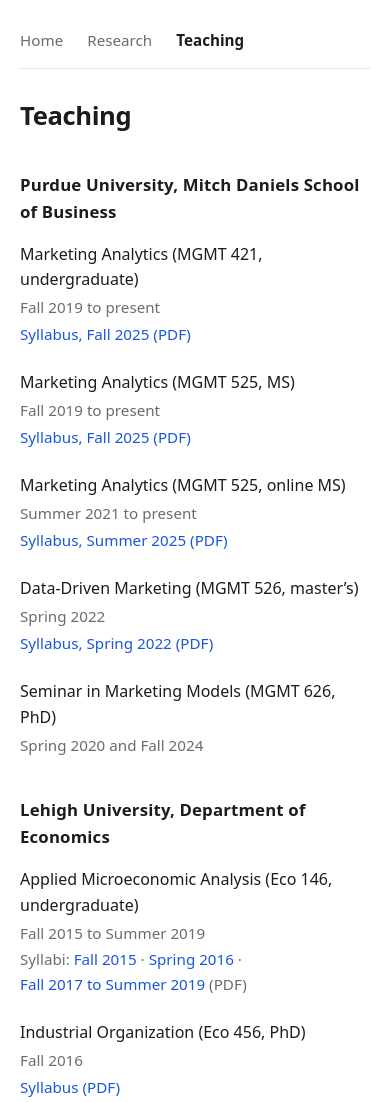
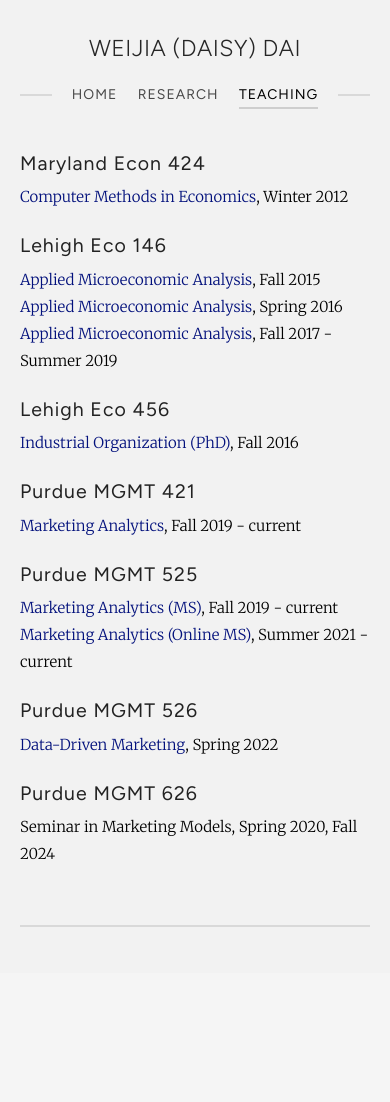
Before and after one commit to daisywdai/daisywdai.github.io, a plain HTML site: page teaching/index.html in a window 390 px wide. Shown: the top 1102 px of the page. After the commit the page ends 973 px from the top, so only its background shows below. Drawn offline with Linux system fonts and the light colour scheme.

Commit message:
Restore the earlier site design and the inline research format
Gray bordered canvas, centered name and navigation, Merriweather body
text with Figtree headings (both self-hosted, SIL OFL), navy links.
Research page regains its summary paragraph and lists papers as
"Title, with coauthors. Journal, details." Teaching page returns to
the two-column course list. CV link sits under Links on the home page.

Co-Authored-By: Claude Fable 5.2 <noreply@anthropic.com>

```diff
--- a/style.css
+++ b/style.css
@@ -1,130 +1,177 @@
 /* daisywdai.com: one stylesheet for the whole site. Plain HTML, no scripts. */
 
-:root {
-  --text: #1c1c1e;
-  --muted: #6b6b70;
-  --link: #1a56db;
-  --rule: #e6e6ea;
-  --bg: #ffffff;
+@font-face {
+  font-family: "Merriweather";
+  font-style: normal;
+  font-weight: 300 900;
+  font-display: swap;
+  src: url("fonts/merriweather-variable.woff2") format("woff2");
 }
 
-@media (prefers-color-scheme: dark) {
-  :root {
-    --text: #ececef;
-    --muted: #9a9aa2;
-    --link: #8ab4f8;
-    --rule: #2c2c31;
-    --bg: #141416;
-  }
+@font-face {
+  font-family: "Merriweather";
+  font-style: italic;
+  font-weight: 300 900;
+  font-display: swap;
+  src: url("fonts/merriweather-variable-italic.woff2") format("woff2");
+}
+
+@font-face {
+  font-family: "Figtree";
+  font-style: normal;
+  font-weight: 300 900;
+  font-display: swap;
+  src: url("fonts/figtree-variable.woff2") format("woff2");
+}
+
+:root {
+  --serif: "Merriweather", Georgia, "Times New Roman", serif;
+  --sans: "Figtree", "Helvetica Neue", Helvetica, Arial, sans-serif;
+  --page-bg: #f5f5f5;
+  --canvas-bg: #f2f2f2;
+  --rule: rgba(0, 0, 0, 0.1);
+  --text: #000;
+  --heading: #222;
+  --link: #03117c;
+  --link-hover: #60a5dd;
 }
 
 * { box-sizing: border-box; }
 
-html { font-size: 17px; -webkit-text-size-adjust: 100%; }
+html { -webkit-text-size-adjust: 100%; }
 
 body {
   margin: 0;
-  padding: 0 1.25rem;
-  font-family: system-ui, -apple-system, "Segoe UI", Roboto, "Helvetica Neue", Arial, sans-serif;
-  line-height: 1.6;
+  background: var(--page-bg);
   color: var(--text);
-  background: var(--bg);
-  -webkit-font-smoothing: antialiased;
+  font-family: var(--serif);
+  font-weight: 300;
+  font-size: 14px;
+  line-height: 1.8;
 }
 
-.page {
-  max-width: 42rem;
-  margin: 0 auto;
-  padding: 1.75rem 0 4rem;
+a { color: var(--link); text-decoration: none; }
+a:hover { color: var(--link-hover); }
+
+strong { font-weight: 700; }
+
+p { margin: 0 0 1.8em; }
+
+/* The bordered canvas that holds every page */
+.canvas {
+  width: calc(100% - 200px);
+  max-width: 1100px;
+  margin: 100px auto;
+  padding: 60px 60px 0;
+  background: var(--canvas-bg);
+  border: 2px solid var(--rule);
 }
 
-/* Navigation */
-nav {
-  display: flex;
-  gap: 1.5rem;
-  font-size: 0.95rem;
-  font-weight: 500;
-  padding-bottom: 1rem;
-  border-bottom: 1px solid var(--rule);
+/* Header: name, then navigation with a rule on each side */
+.site-name {
+  margin: 0;
+  text-align: center;
+  font-family: var(--sans);
+  font-weight: 300;
+  font-size: 28px;
+  line-height: 1.4;
+  letter-spacing: 0.5px;
+  text-transform: uppercase;
 }
 
-nav a { color: var(--muted); text-decoration: none; }
-nav a:hover { color: var(--text); }
-nav a[aria-current="page"] { color: var(--text); font-weight: 600; }
+.site-name a, .site-name a:hover { color: #262626; }
 
-a { color: var(--link); text-decoration: none; }
-a:hover { text-decoration: underline; text-underline-offset: 0.18em; }
-
-/* Headings */
-h1 {
-  font-size: 1.9rem;
-  font-weight: 650;
-  letter-spacing: -0.015em;
-  margin: 2rem 0 0.25rem;
-  line-height: 1.2;
+nav {
+  position: relative;
+  margin-top: 20px;
+  text-align: center;
+  font-family: var(--sans);
+  font-weight: 400;
+  font-size: 14px;
+  line-height: 1.6;
+  letter-spacing: 1px;
+  text-transform: uppercase;
 }
 
-h2 {
-  font-size: 1.05rem;
-  font-weight: 600;
-  letter-spacing: 0.01em;
-  margin: 2.5rem 0 1rem;
+nav::before {
+  content: "";
+  position: absolute;
+  left: 0;
+  right: 0;
+  top: 10px;
+  border-top: 2px solid var(--rule);
 }
 
-/* Homepage header: photo beside the name */
-.intro {
-  display: flex;
-  gap: 1.75rem;
-  align-items: flex-start;
-  flex-wrap: wrap;
-  margin-top: 2rem;
+nav ul {
+  position: relative;
+  display: inline-block;
+  margin: 0;
+  padding: 0 30px;
+  list-style: none;
+  background: var(--canvas-bg);
 }
 
-.intro img {
-  width: 150px;
-  height: auto;
-  flex: 0 0 auto;
-  border-radius: 10px;
+nav li { display: inline-block; margin: 0 15px; }
+
+nav a {
+  display: inline-block;
+  color: rgba(0, 0, 0, 0.7);
+  border-bottom: 2px solid transparent;
 }
 
-.intro h1 { margin-top: 0; }
+nav a:hover { color: #000; }
+nav a[aria-current="page"] { color: #000; border-bottom-color: rgba(0, 0, 0, 0.15); }
 
-.affiliation { margin: 0.3rem 0 0; color: var(--muted); }
+main { width: 90%; margin: 50px auto; }
 
-.quick-links { margin: 1rem 0 0; }
-.quick-links a { margin-right: 1.1rem; white-space: nowrap; }
-
-.muted { color: var(--muted); }
-
-/* Lists of papers and courses */
-ul.plain, ol.plain { list-style: none; padding-left: 0; margin: 0; }
-
-.paper, .course { margin: 0 0 1.5rem; }
-
-.paper .title, .course .title { margin: 0; font-weight: 500; }
-.paper .authors, .paper .venue, .paper .links,
-.course .meta, .course .links {
-  margin: 0.15rem 0 0;
-  color: var(--muted);
-  font-size: 0.95rem;
+/* Headings inside pages */
+h1, h2 {
+  margin: 0 0 0.3em;
+  font-family: var(--sans);
+  font-size: 1.3em;
+  line-height: 1.5;
+  letter-spacing: 1px;
+  color: var(--heading);
 }
 
-.links a { white-space: nowrap; }
+h1, h2 { font-weight: 700; }
+h2.light { font-weight: 400; }
 
-/* Interests on the homepage */
-ul.interests { margin: 0.4rem 0 0; padding-left: 1.2rem; }
-ul.interests li { margin: 0.2rem 0; }
-
-footer {
-  margin-top: 4rem;
-  padding-top: 1rem;
-  border-top: 1px solid var(--rule);
-  font-size: 0.875rem;
-  color: var(--muted);
+.visually-hidden {
+  position: absolute;
+  width: 1px;
+  height: 1px;
+  overflow: hidden;
+  clip: rect(0 0 0 0);
+  white-space: nowrap;
 }
 
-@media (max-width: 480px) {
-  html { font-size: 16px; }
-  .intro img { width: 120px; }
-  h1 { font-size: 1.6rem; }
+/* Home: text on the left, photo and links on the right */
+.home { display: grid; grid-template-columns: 1fr 250px; column-gap: 40px; }
+.home .side img { display: block; width: 250px; max-width: 100%; height: auto; margin-bottom: 2.6em; }
+.home h1 { margin-bottom: 0.3em; }
+
+/* Teaching: course code on the left, offerings on the right */
+.courses { display: grid; grid-template-columns: 36% 1fr; row-gap: 1.3em; margin: 0 0 1.8em; }
+.courses h2 { margin: 0; }
+.courses p { margin: 0; padding-top: 0.15em; }
+
+footer { border-top: 2px solid var(--rule); height: 90px; }
+
+@media (max-width: 900px) {
+  .canvas { width: auto; margin: 24px 16px; padding: 40px 28px 0; }
+  main { width: 100%; margin: 40px auto; }
 }
+
+@media (max-width: 640px) {
+  body { font-size: 15px; }
+  .canvas { width: auto; margin: 0; border-width: 0; padding: 32px 20px 0; }
+  .site-name { font-size: 23px; }
+  nav ul { padding: 0 12px; }
+  nav li { margin: 0 8px; }
+  .home { grid-template-columns: 1fr; }
+  .home .side img { width: 200px; margin-bottom: 1.8em; }
+  .courses { grid-template-columns: 1fr; row-gap: 0.2em; }
+  .courses p { margin-bottom: 1.2em; }
+  footer { height: 48px; }
+}
--- a/teaching/index.html
+++ b/teaching/index.html
@@ -3,84 +3,56 @@
 <head>
   <meta charset="utf-8">
   <meta name="viewport" content="width=device-width, initial-scale=1">
+  <meta name="color-scheme" content="light">
   <title>Teaching | Weijia (Daisy) Dai</title>
   <meta name="description" content="Courses taught by Weijia (Daisy) Dai at Purdue University, Lehigh University, and the University of Maryland, with syllabi.">
   <link rel="stylesheet" href="../style.css">
 </head>
 <body>
-<div class="page">
+<div class="canvas">
 
-  <nav>
-    <a href="../">Home</a>
-    <a href="../research/">Research</a>
-    <a href="./" aria-current="page">Teaching</a>
-  </nav>
+  <header>
+    <p class="site-name"><a href="../">Weijia (Daisy) Dai</a></p>
+    <nav>
+      <ul>
+        <li><a href="../">Home</a></li>
+        <li><a href="../research/">Research</a></li>
+        <li><a href="./" aria-current="page">Teaching</a></li>
+      </ul>
+    </nav>
+  </header>
 
-  <h1>Teaching</h1>
+  <main>
+    <h1 class="visually-hidden">Teaching</h1>
 
-  <h2>Purdue University, Mitch Daniels School of Business</h2>
-  <ul class="plain">
+    <div class="courses">
+      <h2 class="light">Maryland Econ 424</h2>
+      <p><a href="../s/Syllabus-ECON424-Win2012-Dai.pdf" target="_blank" rel="noopener">Computer Methods in Economics</a>, Winter 2012</p>
 
-    <li class="course">
-      <p class="title">Marketing Analytics (MGMT 421, undergraduate)</p>
-      <p class="meta">Fall 2019 to present</p>
-      <p class="links"><a href="../s/MGMT42110-dai-syl-fl25-web.pdf" target="_blank" rel="noopener">Syllabus, Fall 2025 (PDF)</a></p>
-    </li>
+      <h2 class="light">Lehigh Eco 146</h2>
+      <p><a href="../s/eco146-dai-syl-fl15.pdf" target="_blank" rel="noopener">Applied Microeconomic Analysis</a>, Fall 2015<br>
+        <a href="../s/eco146-dai-syl-sp16-010.pdf" target="_blank" rel="noopener">Applied Microeconomic Analysis</a>, Spring 2016<br>
+        <a href="../s/eco146-dai-syl-fl17-013.pdf" target="_blank" rel="noopener">Applied Microeconomic Analysis</a>, Fall 2017 - Summer 2019</p>
 
-    <li class="course">
-      <p class="title">Marketing Analytics (MGMT 525, MS)</p>
-      <p class="meta">Fall 2019 to present</p>
-      <p class="links"><a href="../s/MGMT525_DAI_SYL_FL25_web.pdf" target="_blank" rel="noopener">Syllabus, Fall 2025 (PDF)</a></p>
-    </li>
+      <h2 class="light">Lehigh Eco 456</h2>
+      <p><a href="../s/dai-456-fl17-syl.pdf" target="_blank" rel="noopener">Industrial Organization (PhD)</a>, Fall 2016</p>
 
-    <li class="course">
-      <p class="title">Marketing Analytics (MGMT 525, online MS)</p>
-      <p class="meta">Summer 2021 to present</p>
-      <p class="links"><a href="../s/525_syl_su25-3d52.pdf" target="_blank" rel="noopener">Syllabus, Summer 2025 (PDF)</a></p>
-    </li>
+      <h2 class="light">Purdue MGMT 421</h2>
+      <p><a href="../s/MGMT42110-dai-syl-fl25-web.pdf" target="_blank" rel="noopener">Marketing Analytics</a>, Fall 2019 - current</p>
 
-    <li class="course">
-      <p class="title">Data-Driven Marketing (MGMT 526, master&rsquo;s)</p>
-      <p class="meta">Spring 2022</p>
-      <p class="links"><a href="../s/MGMT52610_DAI_SYL_SP22.pdf" target="_blank" rel="noopener">Syllabus, Spring 2022 (PDF)</a></p>
-    </li>
+      <h2 class="light">Purdue MGMT 525</h2>
+      <p><a href="../s/MGMT525_DAI_SYL_FL25_web.pdf" target="_blank" rel="noopener">Marketing Analytics (MS)</a>, Fall 2019 - current<br>
+        <a href="../s/525_syl_su25-3d52.pdf" target="_blank" rel="noopener">Marketing Analytics (Online MS)</a>, Summer 2021 - current</p>
 
-    <li class="course">
-      <p class="title">Seminar in Marketing Models (MGMT 626, PhD)</p>
-      <p class="meta">Spring 2020 and Fall 2024</p>
-    </li>
+      <h2 class="light">Purdue MGMT 526</h2>
+      <p><a href="../s/MGMT52610_DAI_SYL_SP22.pdf" target="_blank" rel="noopener">Data-Driven Marketing</a>, Spring 2022</p>
 
-  </ul>
+      <h2 class="light">Purdue MGMT 626</h2>
+      <p>Seminar in Marketing Models, Spring 2020, Fall 2024</p>
+    </div>
+  </main>
 
-  <h2>Lehigh University, Department of Economics</h2>
-  <ul class="plain">
-
-    <li class="course">
-      <p class="title">Applied Microeconomic Analysis (Eco 146, undergraduate)</p>
-      <p class="meta">Fall 2015 to Summer 2019</p>
-      <p class="links">Syllabi: <a href="../s/eco146-dai-syl-fl15.pdf" target="_blank" rel="noopener">Fall 2015</a> &middot; <a href="../s/eco146-dai-syl-sp16-010.pdf" target="_blank" rel="noopener">Spring 2016</a> &middot; <a href="../s/eco146-dai-syl-fl17-013.pdf" target="_blank" rel="noopener">Fall 2017 to Summer 2019</a> (PDF)</p>
-    </li>
-
-    <li class="course">
-      <p class="title">Industrial Organization (Eco 456, PhD)</p>
-      <p class="meta">Fall 2016</p>
-      <p class="links"><a href="../s/dai-456-fl17-syl.pdf" target="_blank" rel="noopener">Syllabus (PDF)</a></p>
-    </li>
-
-  </ul>
-
-  <h2>University of Maryland, Department of Economics</h2>
-  <ul class="plain">
-
-    <li class="course">
-      <p class="title">Computer Methods in Economics (Econ 424, undergraduate)</p>
-      <p class="meta">Winter 2012</p>
-      <p class="links"><a href="../s/Syllabus-ECON424-Win2012-Dai.pdf" target="_blank" rel="noopener">Syllabus (PDF)</a></p>
-    </li>
-
-  </ul>
-
-  <footer>Weijia (Daisy) Dai &middot; daisywdai.com</footer>
+  <footer></footer>
 </div>
 </body>
 </html>
```
Also changed, not shown: 404.html (+21 -9 lines), index.html (+34 -26 lines), research/index.html (+34 -76 lines), fonts/OFL-Figtree.txt (added), fonts/OFL-Merriweather.txt (added), fonts/figtree-variable.woff2 (added), fonts/merriweather-variable-italic.woff2 (added), fonts/merriweather-variable.woff2 (added), 2 other files.
